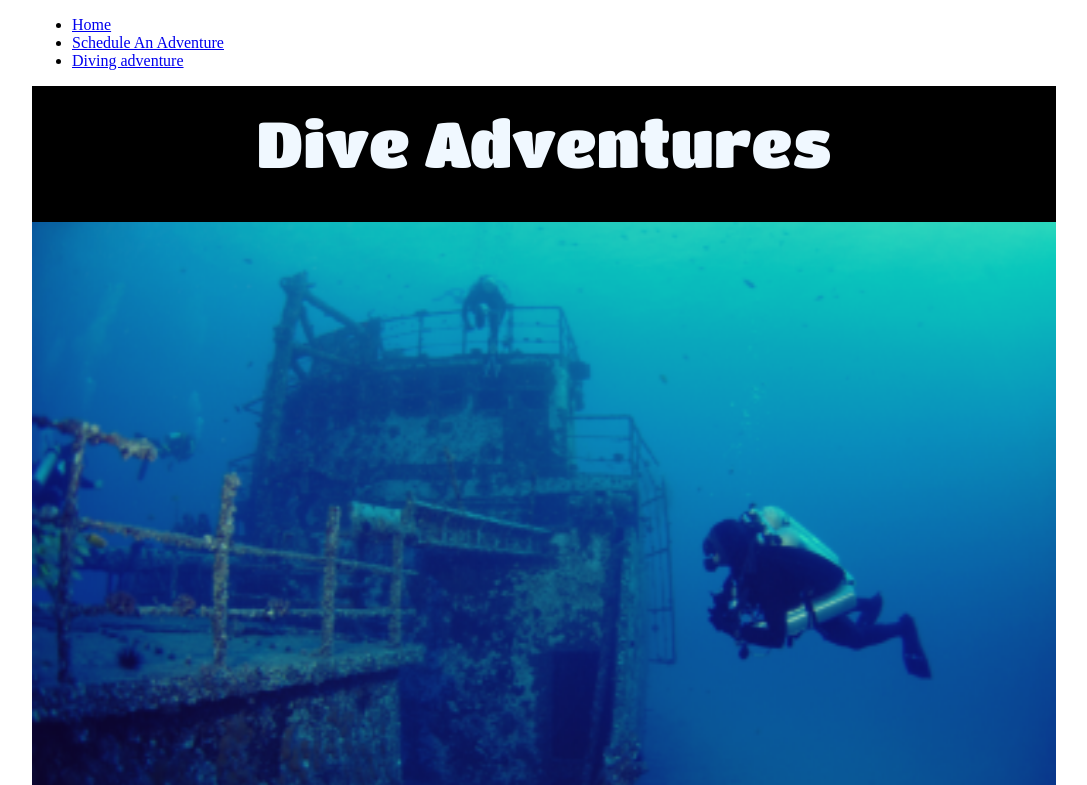
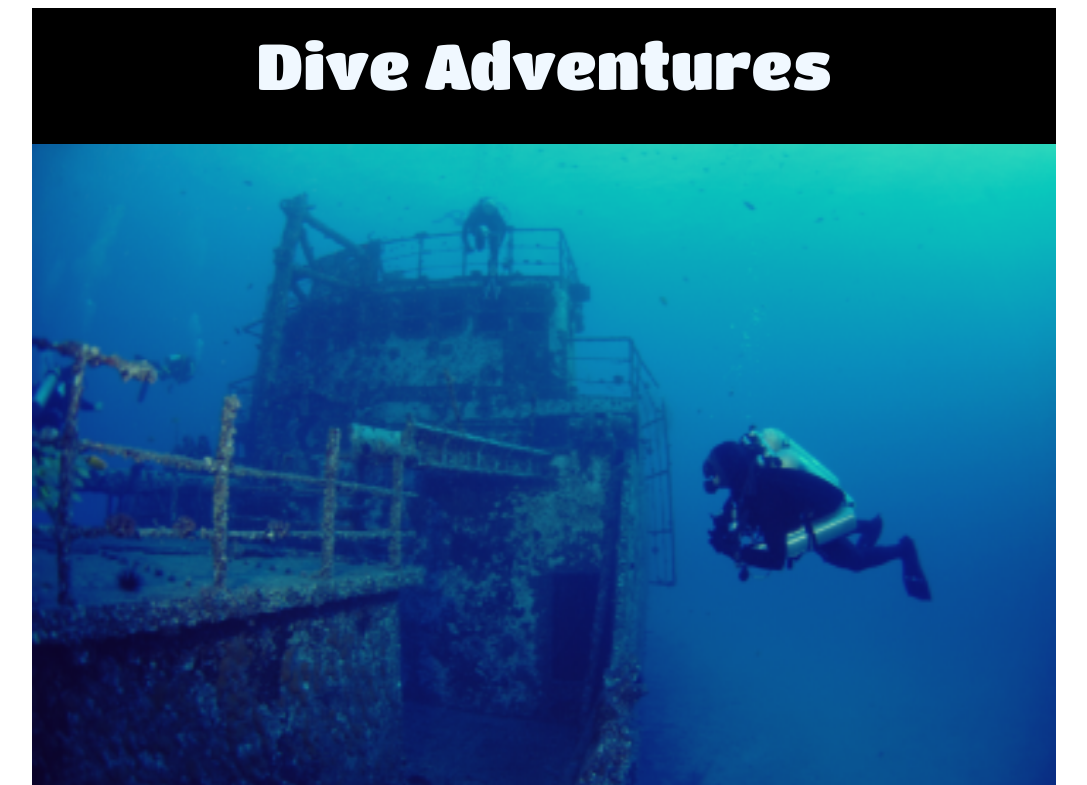
Before and after one commit to KristenMorrison/Seabubbles, a plain HTML site: page dive.html in a window 1280 px wide. Shown: the top 785 px of the page, without its empty margins (96-1183 px from the left). Drawn offline with nearby package versions, Linux system fonts and the light colour scheme.

Commit message:
latest commit

```diff
--- a/dive.html
+++ b/dive.html
@@ -16,15 +16,7 @@
 
 <body>
 
-    <nav>
-        <ul><!-- making list of links so that it works like a colum-->
-            <li><a href="home.html">Home</a></li>
-            <li><a href="form.html">Schedule An Adventure</a></li>
-            <li class="dropdown">
-                <a href="dive.html">Diving adventure</a>
-            </li>
-        </ul>
-    </nav>
+
 
     <!--First dive container for Sea Tiger-->
     <div class="DiveContainer1">
--- a/styles.css
+++ b/styles.css
@@ -1,6 +1,8 @@
 /* dive.html page */
+
+
 body {
-    margin-left: 10%;
+      margin-left: 10%;
     margin-right: 10%;
 }
 
@@ -18,6 +20,7 @@ body {
 }
 
 .DiveContainer1 {
+  margin: auto;
     width: 100%;
     background-color: black;
 }
@@ -178,7 +181,7 @@ body {
     display: grid;
     column-gap: 40px;
     grid-template-columns: auto auto auto auto;
-    padding: 7% 3% 3% 3%;
+    padding: 9% 3% 3% 3%;
     height: 700px;
 }
 
```
